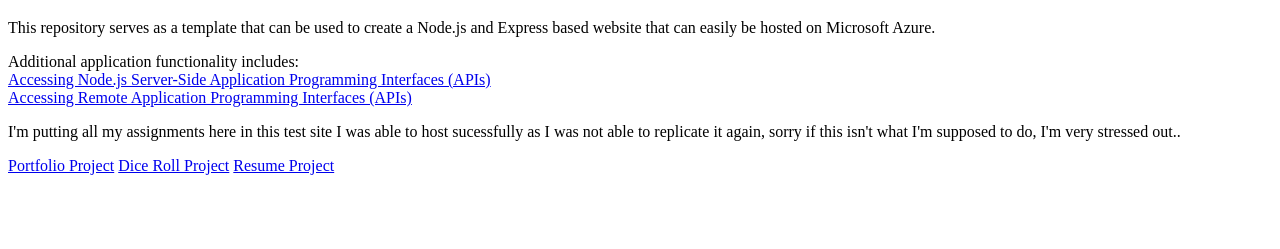
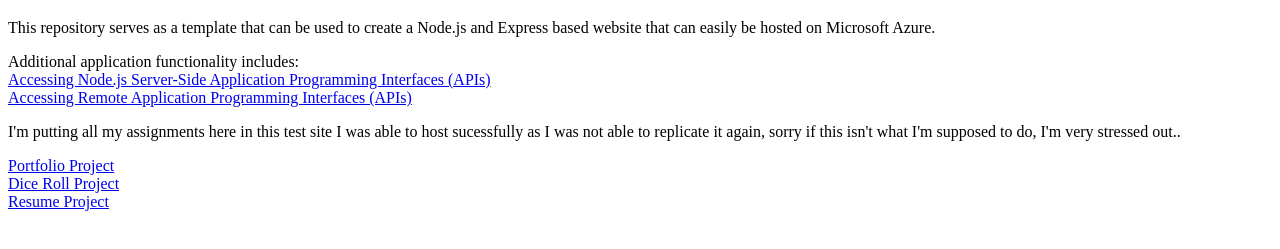
Before and after one commit to MPooleGit/node-js-on-azure-test, a website: page static/index.html in a window 1280 px wide. Shown: the part 61-310 px from the top of the page. Drawn offline with Linux system fonts and the light colour scheme.

Commit message:
Update index.html

```diff
--- a/static/index.html
+++ b/static/index.html
@@ -12,8 +12,8 @@ Additional application functionality includes:<br />
 <a href="fetching-from-server.html">Accessing Node.js Server-Side Application Programming Interfaces (APIs)</a><br />
 <a href="fetching-remote-dog-breeds.html">Accessing Remote Application Programming Interfaces (APIs)</a>
 <p>I'm putting all my assignments here in this test site I was able to host sucessfully as I was not able to replicate it again, sorry if this isn't what I'm supposed to do, I'm very stressed out..</p>
-<a href="PortfolioIndex.html">Portfolio Project</a>
-<a href="DiceRollIndex.html">Dice Roll Project</a>
+<a href="PortfolioIndex.html">Portfolio Project</a><br />
+<a href="DiceRollIndex.html">Dice Roll Project</a><br />
 <a href="ResumeIndex.html">Resume Project</a>
 </body>
 </html>
```
